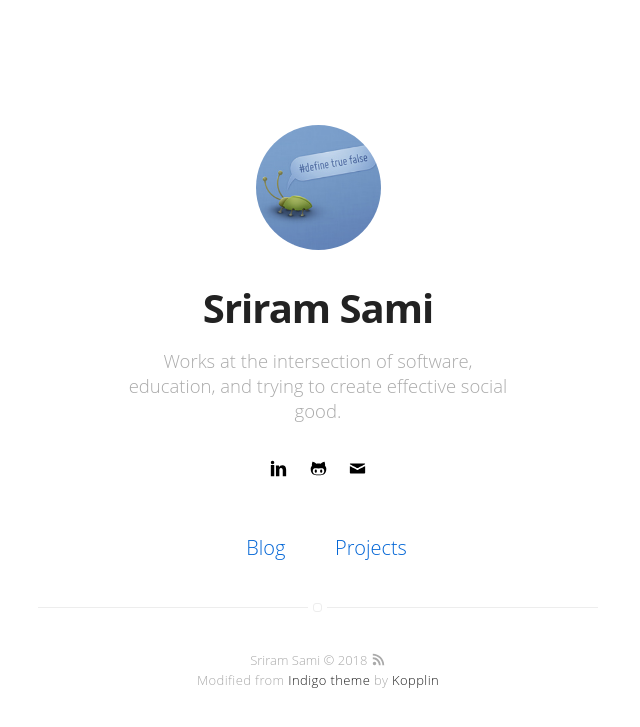
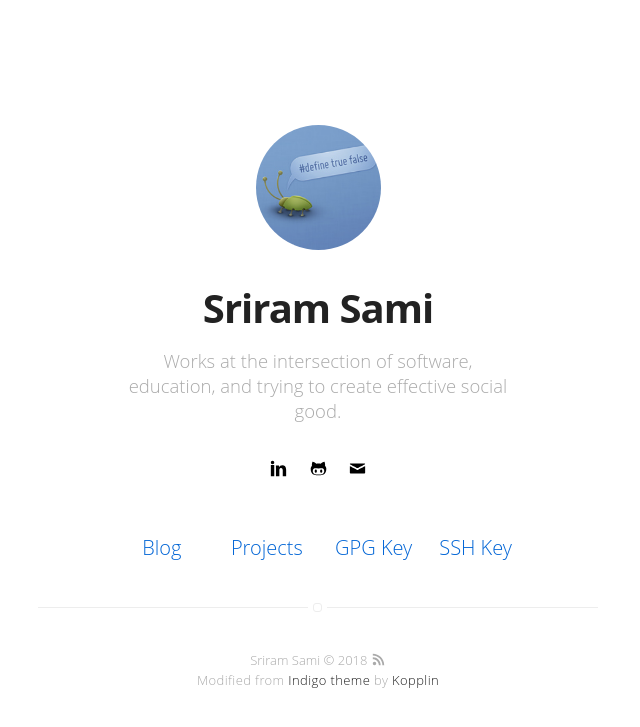
Before and after one commit to frizensami/frizensami.github.io, a Jekyll site: the page built from index.html, in a window 1280 px wide. Shown: the top 727 px of the page, without its empty margins (322-962 px from the left). Built offline with Jekyll 4.4.1, drawn with Linux system fonts in a browser that asks for light colours.

Commit message:
Add SSH and GPG key

```diff
--- a/_config.yml
+++ b/_config.yml
@@ -1,4 +1,4 @@
-# main text of home
+  # main text of home
 name: Sriram Sami
 bio: Works at the intersection of software, education, and trying to create effective social good.
 
@@ -78,6 +78,14 @@ show-tags: true
 # related posts inside a post?
 related: true
 
+# Include a GPG key?
+gpg: true
+gpg-url: frizensami-public-pgp.key
+
+# Include a GPG key?
+ssh: true
+ssh-url: frizensami-public-ssh.key
+
 # Display links for next and previous posts for the specified categories
 post-advance-links: [blog]
 
--- a/_includes/nav.html
+++ b/_includes/nav.html
@@ -35,5 +35,18 @@
                 <a class="link" href="{% if site.resume-external %}{{ site.resume-url }}{% else %}{{ site.url }}/{{ site.resume-url }}{% endif %}">Résumé</a>
             </li>
         {% endif %}
+
+        {% if site.gpg == true %}
+            <li class="item">
+                <a class="link" href="{{ site.url }}/{{ site.gpg-url }}">GPG&nbsp;Key</a>
+            </li>
+        {% endif %}
+
+        {% if site.ssh == true %}
+            <li class="item">
+                <a class="link" href="{{ site.url }}/{{ site.ssh-url }}">SSH&nbsp;Key</a>
+            </li>
+        {% endif %}
+
     </ul>
 </nav>
```
Also changed, not shown: 2 other files.
